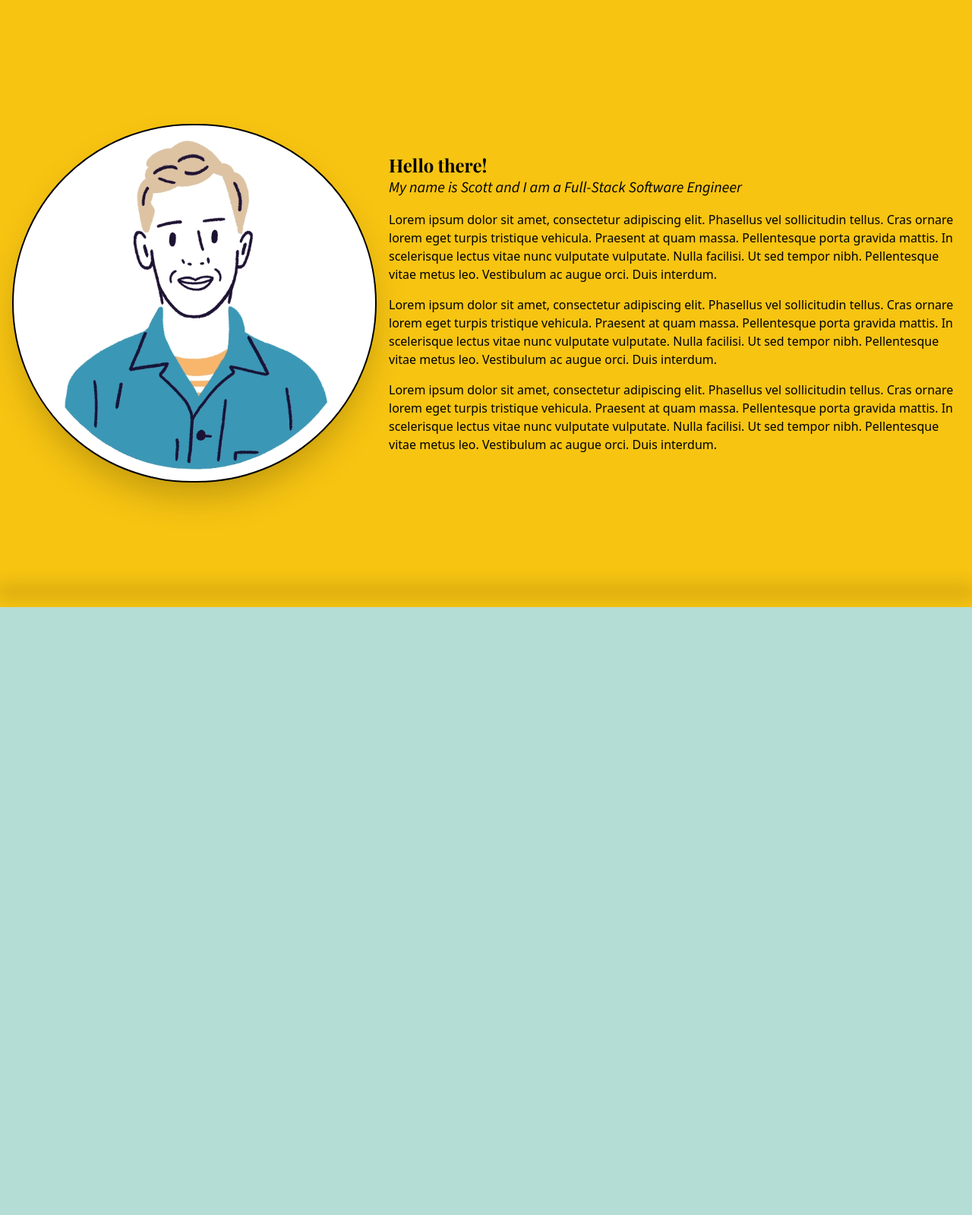
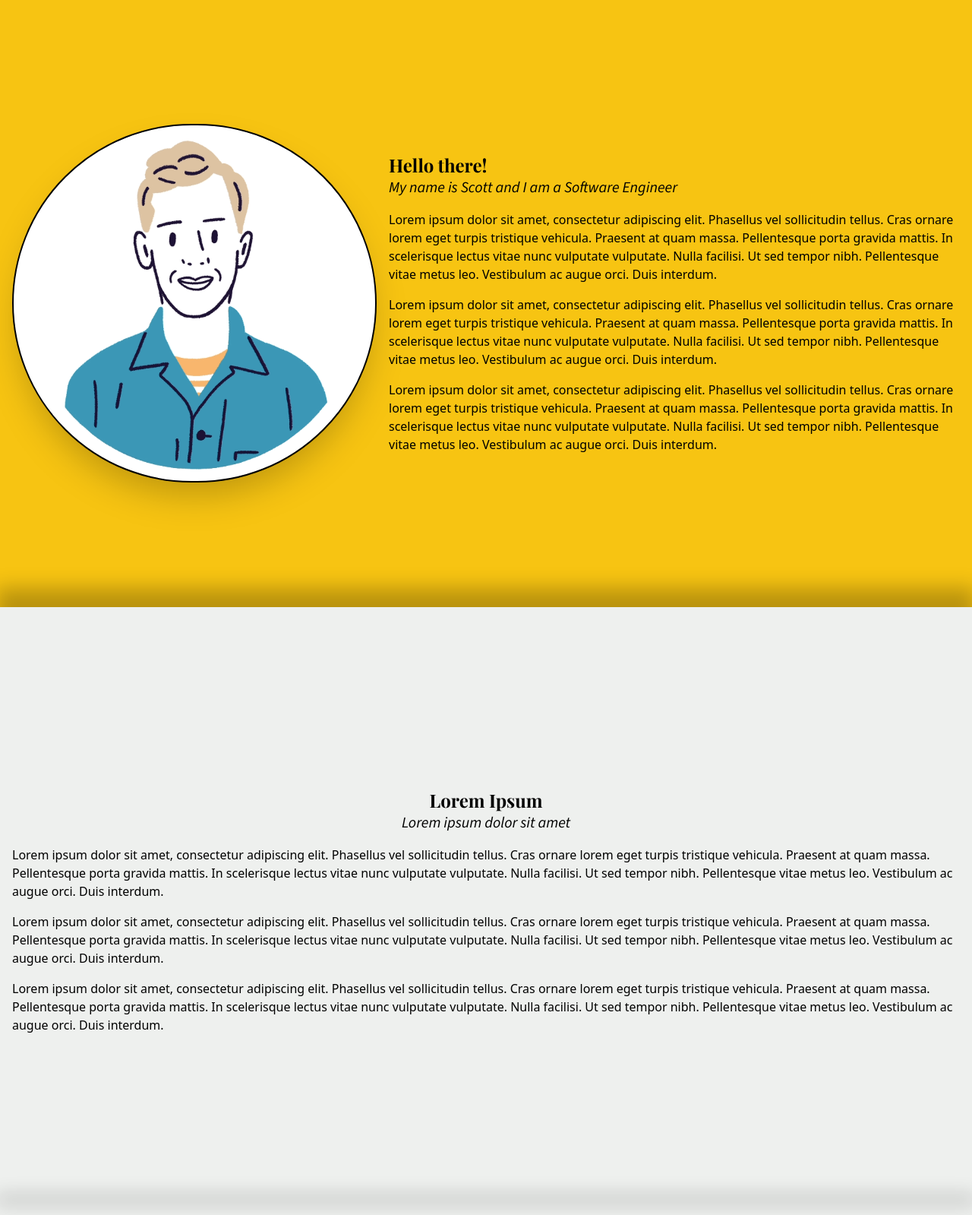
Before and after one commit to scottkennethjackson/scottkennethjackson, a PHP site: page / in a window 1280 px wide. Shown: the part 801-2400 px from the top of the page at 76% size. Before the commit the page ends 1600 px from the top, so only its background shows below. Run offline with PHP 8.4, Linux system fonts and the light colour scheme; some web fonts are replaced.

Commit message:
Add experience placeholder
Added an experience section with placeholder lorem ipsum elements.
BUG: overlap scroll function does not work as intended on smaller devices

```diff
--- a/src/index.html
+++ b/src/index.html
@@ -114,7 +114,7 @@
 
           <div class="lg:ps-4">
             <h2 class="font-playfair text-2xl font-bold">Hello there!</h2>
-            <h3 class="mb-4 font-source text-xl font-medium italic">My name is Scott and I am a Full-Stack Software Engineer</h3>
+            <h3 class="mb-4 font-source text-xl font-medium italic">My name is Scott and I am a Software Engineer</h3>
             <p class="mb-4">Lorem ipsum dolor sit amet, consectetur adipiscing elit. Phasellus vel sollicitudin tellus. Cras ornare lorem eget turpis tristique vehicula. Praesent at quam massa. Pellentesque porta gravida mattis. In scelerisque lectus vitae nunc vulputate vulputate. Nulla facilisi. Ut sed tempor nibh. Pellentesque vitae metus leo. Vestibulum ac augue orci. Duis interdum.</p>
 
             <p class="mb-4">Lorem ipsum dolor sit amet, consectetur adipiscing elit. Phasellus vel sollicitudin tellus. Cras ornare lorem eget turpis tristique vehicula. Praesent at quam massa. Pellentesque porta gravida mattis. In scelerisque lectus vitae nunc vulputate vulputate. Nulla facilisi. Ut sed tempor nibh. Pellentesque vitae metus leo. Vestibulum ac augue orci. Duis interdum.</p>
@@ -123,12 +123,26 @@
           </div>
         </div>
       </section>
-<!--
+
       <section
         id="experience"
         class="flex sticky top-0 justify-center items-center min-h-screen bg-offwhte shadow-top"
-      ></section>
+      >
+        <div class="container flex flex-col items-center px-4">
+          <h2 class="font-playfair text-2xl font-bold">Lorem Ipsum</h2>
 
+          <h3 class="mb-4 font-source text-xl font-medium italic">Lorem ipsum dolor sit amet</h3>
+
+          <p class="mb-4">Lorem ipsum dolor sit amet, consectetur adipiscing elit. Phasellus vel sollicitudin tellus. Cras ornare lorem eget turpis tristique vehicula. Praesent at quam massa. Pellentesque porta gravida mattis. In scelerisque lectus vitae nunc vulputate vulputate. Nulla facilisi. Ut sed tempor nibh. Pellentesque vitae metus leo. Vestibulum ac augue orci. Duis interdum.</p>
+
+
+          <p class="mb-4">Lorem ipsum dolor sit amet, consectetur adipiscing elit. Phasellus vel sollicitudin tellus. Cras ornare lorem eget turpis tristique vehicula. Praesent at quam massa. Pellentesque porta gravida mattis. In scelerisque lectus vitae nunc vulputate vulputate. Nulla facilisi. Ut sed tempor nibh. Pellentesque vitae metus leo. Vestibulum ac augue orci. Duis interdum.</p>
+
+
+          <p>Lorem ipsum dolor sit amet, consectetur adipiscing elit. Phasellus vel sollicitudin tellus. Cras ornare lorem eget turpis tristique vehicula. Praesent at quam massa. Pellentesque porta gravida mattis. In scelerisque lectus vitae nunc vulputate vulputate. Nulla facilisi. Ut sed tempor nibh. Pellentesque vitae metus leo. Vestibulum ac augue orci. Duis interdum.</p>
+        </div>
+      </section>
+<!--
       <section
         id="portfolio"
         class="flex sticky top-0 justify-center items-center min-h-screen bg-orange shadow-top"
--- a/src/output.css
+++ b/src/output.css
@@ -572,6 +572,9 @@
   .flex {
     display: flex;
   }
+  .hidden {
+    display: none;
+  }
   .h-8 {
     height: calc(var(--spacing) * 8);
   }
@@ -761,14 +764,19 @@
       margin-bottom: calc(var(--spacing) * 0);
     }
   }
-  .lg\:w-full {
+  .lg\:block {
     @media (width >= 64rem) {
-      width: 100%;
+      display: block;
     }
   }
   .lg\:max-w-none {
     @media (width >= 64rem) {
       max-width: none;
+    }
+  }
+  .lg\:min-w-\[480px\] {
+    @media (width >= 64rem) {
+      min-width: 480px;
     }
   }
   .lg\:flex-row {
@@ -781,6 +789,13 @@
       padding-inline-start: calc(var(--spacing) * 4);
     }
   }
+}
+html::-webkit-scrollbar {
+  display: none;
+}
+html {
+  -ms-overflow-style: none;
+  scrollbar-width: none;
 }
 canvas {
   cursor: url("./assets/img/pencil.png"), crosshair;
```
Also changed, not shown: src/input.css (+9 -0 lines).
